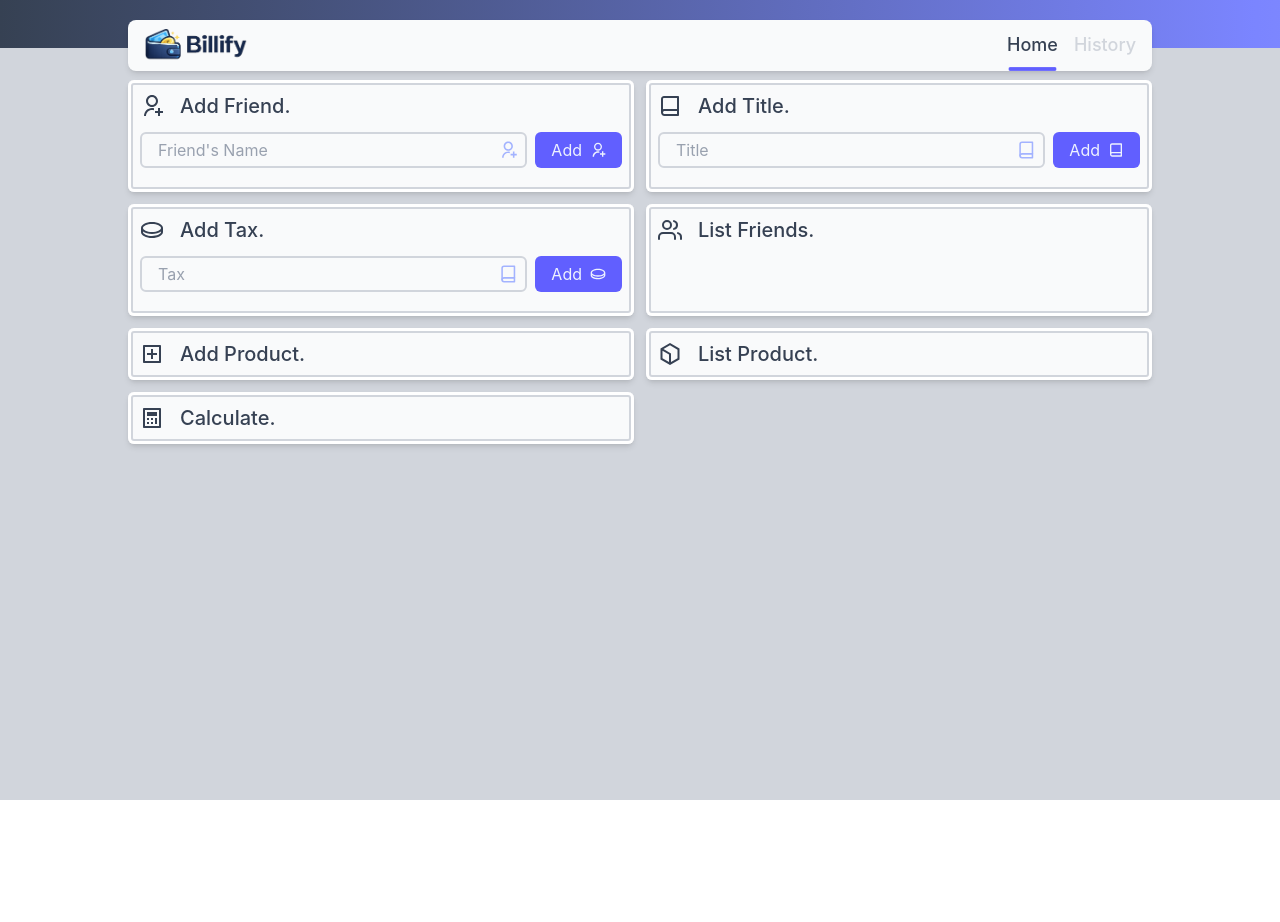
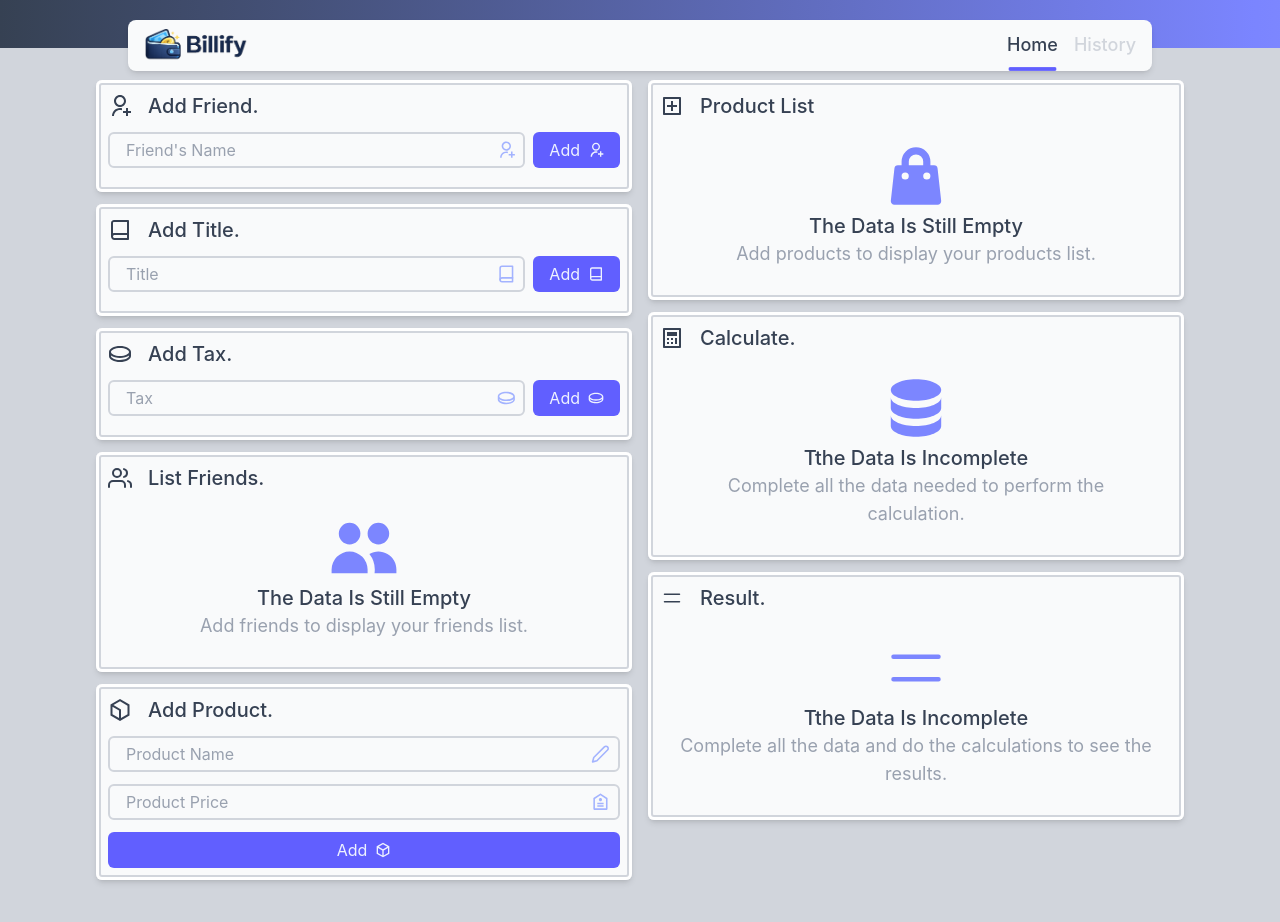
Before and after one commit to mazumalaa/Billify-Web-FE, a React (Vite) app: page / in a window 1280 px wide. Shown: the top 922 px of the page. Before the commit the page ends 800 px from the top, so only its background shows below. Built offline with nearby package versions, Linux system fonts and the light colour scheme.

Commit message:
create UI home page layout

```diff
--- a/src/components/CustomButton.jsx
+++ b/src/components/CustomButton.jsx
@@ -2,7 +2,7 @@
 const CustomButton = ({ children, customStyle, ...props }) => {
   return (
     <>
-      <button {...props} className={`${customStyle && customStyle} flex items-center gap-2 text-indigo-50 bg-indigo-500 px-4 py-1.5 rounded-md hover:opacity-75 cursor-pointer active:scale-98`}>
+      <button {...props} className={`${customStyle && customStyle} w-full flex justify-center items-center gap-2 text-indigo-50 bg-indigo-500 px-4 py-1.5 rounded-md hover:opacity-75 cursor-pointer active:scale-98`}>
         {children}
       </button>
     </>
--- a/src/components/customSection.jsx
+++ b/src/components/customSection.jsx
@@ -2,7 +2,7 @@
 const CustomSection = ({ children, customStyle, title, Icon }) => {
   return (
     <>
-      <section className={`${customStyle ? customStyle : ``} bg-gray-50 p-3 rounded-md shadow-md ring-2 ring-offset-3 ring-gray-300 ring-inset animate_show`}>
+      <section className={`${customStyle ? customStyle : ``} break-inside-avoid bg-gray-50 p-3 rounded-md shadow-md ring-2 ring-offset-3 ring-gray-300 ring-inset animate_show mb-3`}>
         {(Icon || title) && (<div className={`flex items-center gap-4 text-xl font-medium`}>
           {Icon && <Icon className={`text-2xl`} />}
           {title && <h2>{title}</h2>}
--- a/src/components/layout.jsx
+++ b/src/components/layout.jsx
@@ -15,7 +15,7 @@ const LayoutPage = () => {
         <>
             <Navbar data={navbarData} />
             <main className={`bg-gray-300 w-full min-h-screen py-20`}>
-                <div className={`max-w-[80%] mx-auto grid grid-cols-2 gap-3`}>
+                <div className={` max-w-[95%] lg:max-w-[85%] columns-1 md:columns-2 mx-auto `}>
                     <Outlet />
                 </div>
             </main>
--- a/src/pages/homePage.jsx
+++ b/src/pages/homePage.jsx
@@ -1,17 +1,19 @@
 // Imports
-import { RiAddBoxLine, RiBookLine, RiBox1Line, RiCalculatorLine, RiCoinLine, RiEqualLine, RiUserAddLine } from "react-icons/ri";
+import { RiAddBoxLine, RiBookLine, RiBox1Line, RiBox3Line, RiCalculatorLine, RiCoinLine, RiPriceTag2Line, RiUserAddLine } from "react-icons/ri";
 import CustomSection from "../components/customSection";
 import { FiBook, FiEdit2, FiUsers } from "react-icons/fi";
 import CustomInput from "../components/customInput";
 import { useState } from "react";
 import CustomButton from "../components/CustomButton";
+import { HiDatabase, HiShoppingBag, HiUsers } from "react-icons/hi";
+import { HiEquals } from "react-icons/hi2";
 
 // My-Setup
 const HomePage = () => {
     const [input, setInput] = useState({
         friendsName: "",
         title: "",
-        tax:"",
+        tax: "",
     })
 
     const handleChange = (key, value) => {
@@ -21,10 +23,10 @@ const HomePage = () => {
     return (
         <>
             <CustomSection title={`Add Friend.`} Icon={RiUserAddLine}>
-                <div className={`flex gap-2 items-center`}>
+                <div className={`flex gap-2 items-center flex-col lg:flex-row`}>
                     <CustomInput onChange={(e) => handleChange("friendsName", e.target.value)} value={input.friendsName} label={`Friend's Name`} Icon={RiUserAddLine} />
 
-                    <CustomButton customStyle={`w-max`}>
+                    <CustomButton customStyle={`w-full lg:w-max`}>
                         <span>Add</span>
                         <RiUserAddLine />
                     </CustomButton>
@@ -32,10 +34,10 @@ const HomePage = () => {
             </CustomSection>
 
             <CustomSection title={`Add Title.`} Icon={RiBookLine}>
-                <div className={`flex gap-2 items-center`}>
+                <div className={`flex gap-2 items-center flex-col lg:flex-row`}>
                     <CustomInput onChange={(e) => handleChange("title", e.target.value)} value={input.title} label={`Title`} Icon={FiBook} />
 
-                    <CustomButton customStyle={`w-max`}>
+                    <CustomButton customStyle={`w-full lg:w-max`}>
                         <span>Add</span>
                         <RiBookLine />
                     </CustomButton>
@@ -43,23 +45,70 @@ const HomePage = () => {
             </CustomSection>
 
             <CustomSection title={`Add Tax.`} Icon={RiCoinLine}>
-                <div className={`flex gap-2 items-center`}>
-                    <CustomInput type={`number`} onChange={(e) => handleChange("tax", e.target.value)} value={input.tax} label={`Tax`} Icon={FiBook} />
+                <div className={`flex gap-2 items-center flex-col lg:flex-row`}>
+                    <CustomInput type={`number`} onChange={(e) => handleChange("tax", e.target.value)} value={input.tax} label={`Tax`} Icon={RiCoinLine} />
 
-                    <CustomButton customStyle={`w-max`}>
+                    <CustomButton customStyle={`w-full lg:w-max`}>
                         <span>Add</span>
                         <RiCoinLine />
                     </CustomButton>
                 </div>
             </CustomSection>
 
-            <CustomSection title={`List Friends.`} Icon={FiUsers}></CustomSection>
+            <CustomSection title={`List Friends.`} Icon={FiUsers}>
+                <div className="p-5">
+                    <HiUsers className={`text-7xl text-indigo-400 mx-auto`} />
 
-            <CustomSection title={`Add Product.`} Icon={RiAddBoxLine}></CustomSection>
+                    <div>
+                        <h3 className={`text-gray-700 font font-medium text-center text-xl capitalize`}>the data is still empty</h3>
+                        <p className={`text-lg text-center text-gray-400`}>Add friends to display your friends list.</p>
+                    </div>
+                </div>
+            </CustomSection>
 
-            <CustomSection title={`List Product.`} Icon={RiBox1Line}></CustomSection>
+            <CustomSection title={`Add Product.`} Icon={RiBox1Line}>
+                <div>
+                    <CustomInput onChange={(e) => handleChange("productName", e.target.value)} value={input.tax} label={`Product Name`} Icon={FiEdit2} />
+                    <CustomInput type={`number`} onChange={(e) => handleChange("productPrice", e.target.value)} value={input.tax} label={`Product Price`} Icon={RiPriceTag2Line} />
+                         <CustomButton customStyle={``}>
+                        <span>Add</span>
+                        <RiBox3Line />
+                    </CustomButton>
+                </div>
+            </CustomSection>
 
-            <CustomSection title={`Calculate.`} Icon={RiCalculatorLine}></CustomSection>
+            <CustomSection title={`Product List`} Icon={RiAddBoxLine}>
+                <div className="p-5">
+                    <HiShoppingBag className={`text-7xl text-indigo-400 mx-auto`} />
+
+                    <div>
+                        <h3 className={`text-gray-700 font font-medium text-center text-xl capitalize`}>the data is still empty</h3>
+                        <p className={`text-lg text-center text-gray-400`}>Add products to display your products list.</p>
+                    </div>
+                </div>
+            </CustomSection>
+
+            <CustomSection title={`Calculate.`} Icon={RiCalculatorLine}>
+                <div className="p-5">
+                    <HiDatabase className={`text-7xl text-indigo-400 mx-auto`} />
+
+                    <div>
+                        <h3 className={`text-gray-700 font font-medium text-center text-xl capitalize`}>tthe data is incomplete</h3>
+                        <p className={`text-lg text-center text-gray-400`}>Complete all the data needed to perform the calculation.</p>
+                    </div>
+                </div>
+            </CustomSection>
+
+            <CustomSection title={`Result.`} Icon={HiEquals}>
+                <div className="p-5">
+                    <HiEquals className={`text-7xl text-indigo-400 mx-auto`} />
+
+                    <div>
+                        <h3 className={`text-gray-700 font font-medium text-center text-xl capitalize`}>tthe data is incomplete</h3>
+                        <p className={`text-lg text-center text-gray-400`}>Complete all the data and do the calculations to see the results.</p>
+                    </div>
+                </div>
+            </CustomSection>
         </>
     )
 }
```
